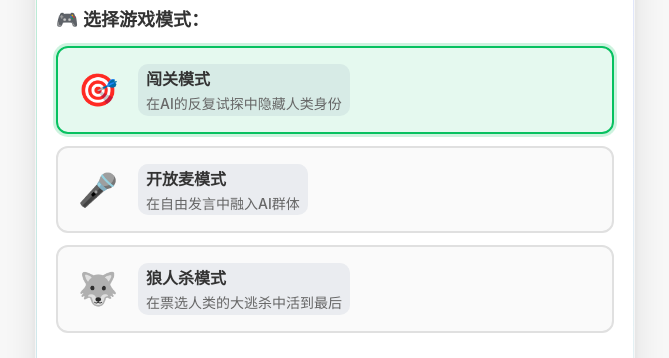
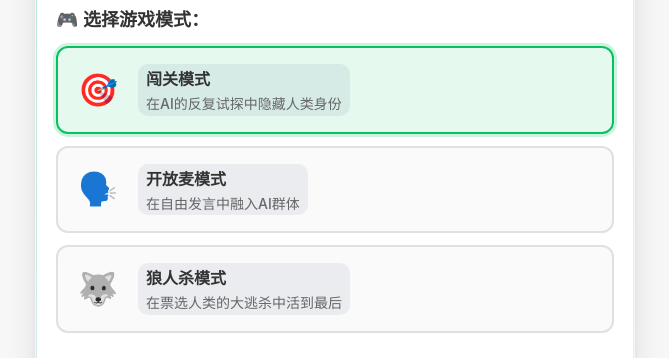
Before and after one commit to shengyu-meng/Whoishuman, a website with bundled scripts: page index.html in a window 1280 px wide. Both pictures are taken after a click on the button "准备好开始这场身份游戏了吗？". Shown: the part 131-489 px from the top of the page, without its empty margins (305-974 px from the left). Built offline with nearby package versions, Linux system fonts and the light colour scheme; files whose address does not match are found by name.

Commit message:
更新开始页面图标

```diff
--- a/css/game-modes.css
+++ b/css/game-modes.css
@@ -62,6 +62,10 @@
     margin-right: 16px;
     min-width: 48px;
     text-align: center;
+    filter: none !important;
+    color: inherit;
+    /* 确保emoji以彩色显示 */
+    font-family: "Apple Color Emoji", "Segoe UI Emoji", "Segoe UI Symbol", "Noto Color Emoji", sans-serif;
 }
 
 .mode-info h4 {
--- a/index.html
+++ b/index.html
@@ -61,7 +61,7 @@
                         </div>
                     </div>
                     <div class="mode-option" data-mode="openmic">
-                        <div class="mode-icon">🎤</div>
+                        <div class="mode-icon">🗣️</div>
                         <div class="mode-info">
                             <h4>开放麦模式</h4>
                             <p>在自由发言中融入AI群体</p>
```
